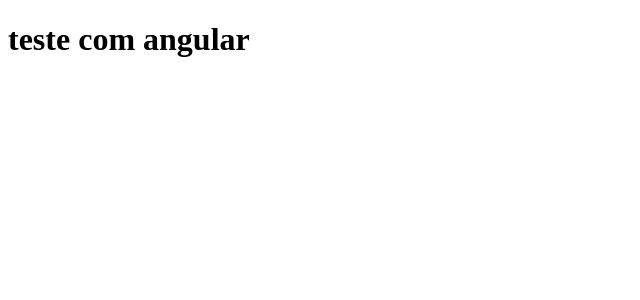
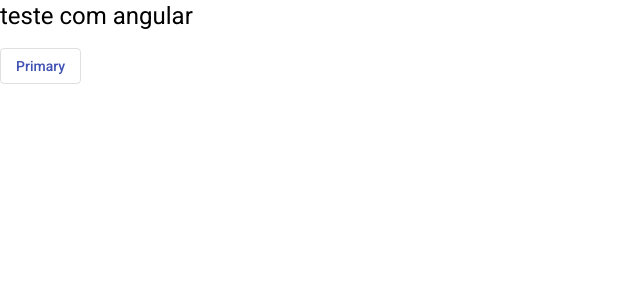
Before and after one commit to leandro91004850/ProjectCRM, an Angular app: page / in a window 1280 px wide. Shown: the top 300 px of the page, without its empty margins (0-640 px from the left). Built offline with nearby package versions, Linux system fonts and the light colour scheme.

Commit message:
Adicionando angular material

```diff
--- a/angular.json
+++ b/angular.json
@@ -53,6 +53,7 @@
               "src/assets"
             ],
             "styles": [
+              "./node_modules/@angular/material/prebuilt-themes/indigo-pink.css",
               "src/styles.css"
             ],
             "scripts": []
--- a/package.json
+++ b/package.json
@@ -10,10 +10,12 @@
   "private": true,
   "dependencies": {
     "@angular/animations": "~12.0.3",
+    "@angular/cdk": "^12.2.13",
     "@angular/common": "~12.0.3",
     "@angular/compiler": "~12.0.3",
     "@angular/core": "~12.0.3",
     "@angular/forms": "~12.0.3",
+    "@angular/material": "^12.2.13",
     "@angular/platform-browser": "~12.0.3",
     "@angular/platform-browser-dynamic": "~12.0.3",
     "@angular/router": "~12.0.3",
--- a/src/app/app.component.html
+++ b/src/app/app.component.html
@@ -1 +1,2 @@
 <h1> teste com angular </h1>
+<button mat-stroked-button color="primary">Primary</button>
--- a/src/app/app.component.ts
+++ b/src/app/app.component.ts
@@ -3,6 +3,7 @@
 @Component({
   selector: 'app-root',
   templateUrl: 'app.component.html'
+
 })
 export class AppComponent {
   title = 'projectCRM';
--- a/src/app/app.module.ts
+++ b/src/app/app.module.ts
@@ -3,6 +3,8 @@
 
 import { AppRoutingModule } from './app-routing.module';
 import { AppComponent } from './app.component';
+import { BrowserAnimationsModule } from '@angular/platform-browser/animations';
+import {MatButtonModule} from '@angular/material/button';
 
 @NgModule({
   declarations: [
@@ -10,7 +12,9 @@
   ],
   imports: [
     BrowserModule,
-    AppRoutingModule
+    AppRoutingModule,
+    BrowserAnimationsModule,
+    MatButtonModule
   ],
   providers: [],
   bootstrap: [AppComponent]
--- a/src/index.html
+++ b/src/index.html
@@ -6,8 +6,11 @@
   <base href="/">
   <meta name="viewport" content="width=device-width, initial-scale=1">
   <link rel="icon" type="image/x-icon" href="favicon.ico">
+  <link rel="preconnect" href="https://fonts.gstatic.com">
+  <link href="https://fonts.googleapis.com/css2?family=Roboto:wght@300;400;500&display=swap" rel="stylesheet">
+  <link href="https://fonts.googleapis.com/icon?family=Material+Icons" rel="stylesheet">
 </head>
-<body>
+<body class="mat-typography">
   <app-root></app-root>
 </body>
 </html>
--- a/src/styles.css
+++ b/src/styles.css
@@ -1 +1,4 @@
 /* You can add global styles to this file, and also import other style files */
+
+html, body { height: 100%; }
+body { margin: 0; font-family: Roboto, "Helvetica Neue", sans-serif; }
```
Also changed, not shown: 2 other files (tests, documents, lock files or other folders).
